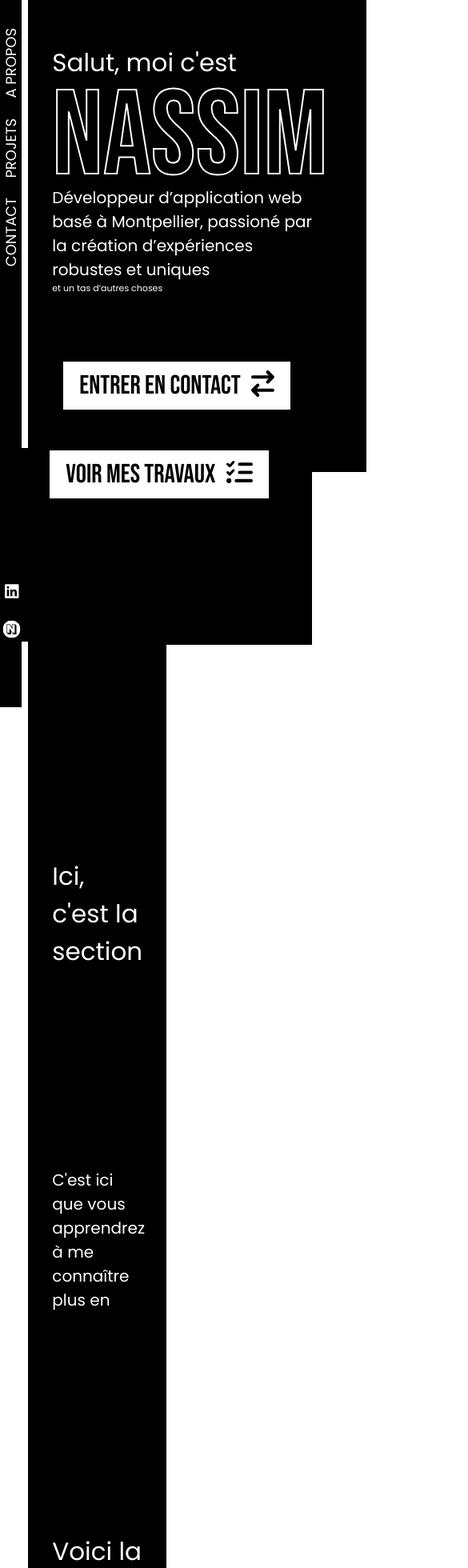
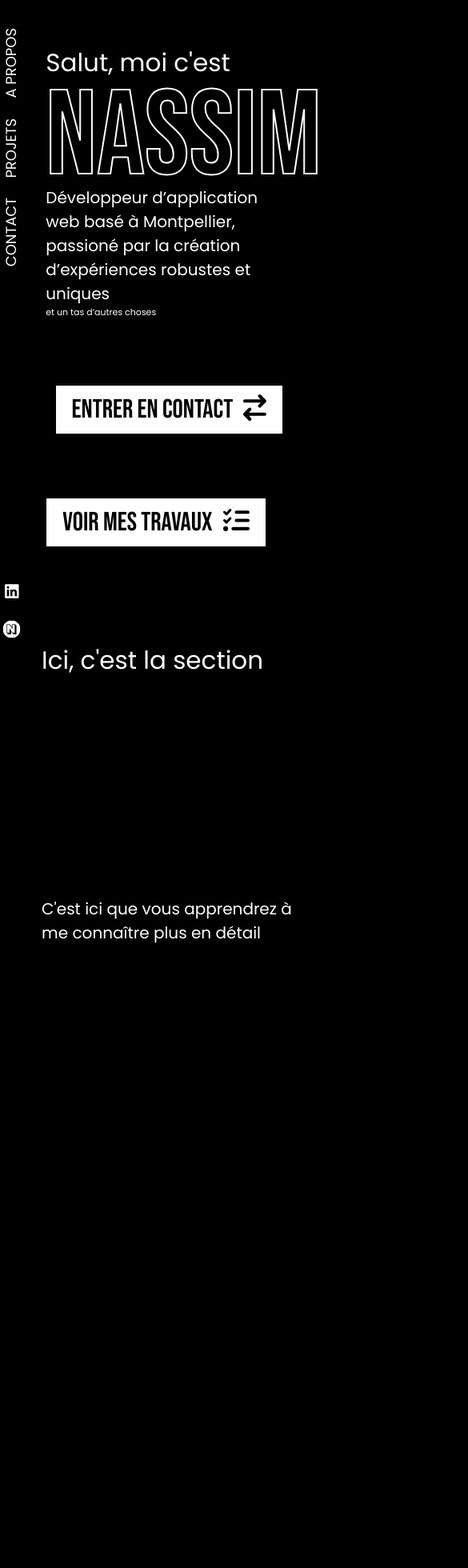
Before and after one commit to FHJ1969/portfolio-react, a React (Vite) app: page / in a window 390 px wide. Shown: the top 1960 px of the page at 80% size, 585 px wide, since content can reach past the window. Built offline with nearby package versions, Linux system fonts and the light colour scheme.

Commit message:
responsive mobile

```diff
--- a/src/components/About/about.scss
+++ b/src/components/About/about.scss
@@ -24,6 +24,9 @@
     transform: scale(0.97) !important;
     opacity: 0.8 !important;
   }
+  @media (max-width: 600px) {
+    border: 3px solid white;
+  }
 }
 
 p{
@@ -35,12 +38,20 @@ p{
   width: 100%;
   background-color: transparent;
   height: 100vh;
+  @media (max-width: 600px) {
+    flex-direction: column;
+    height: 160vh;
+    background-color: black;
+    width: 81%;
+  }
   .aboutContainer__CTA{
-    border-left: 8px solid white;
     margin-left: 7%;
-    padding: 270px 30px;
+    padding:  0 30px 270px 30px;
     width: 29%;
     background-color: black;
+    @media (max-width: 600px){
+      width: 100%;
+    }
     .aboutContainer__CTA--title1{
       display: inline-block;
       margin-bottom: -40px;
@@ -50,6 +61,7 @@ p{
       color: black;
       @media (max-width:1600px){
         font-size: 130px;
+        margin: 10px 0 -20px;
       }
     }
     .aboutContainer__CTA--title2{
@@ -103,6 +115,10 @@ p{
     width: 50%;
     height: 400px;
     font-family: "Poppins", sans-serif;
+    @media (max-width: 600px) {
+      width: 100%;
+      margin: -150px 0 0 15%;
+    }
 
     &--big {
       grid-column: 2 / 3;
@@ -141,6 +157,9 @@ p{
 
     &--card-icon {
       color: white;
+      @media (max-width: 600px) {
+        display: none;
+      }
     }
   }
 }
--- a/src/components/About/modal.scss
+++ b/src/components/About/modal.scss
@@ -16,9 +16,11 @@
   padding: 20px;
   border-radius: 10px;
   max-width: 80%;
-  width: 500px;
   position: relative;
   box-shadow: 0 5px 15px rgba(0, 0, 0, 0.3);
+  @media (max-width: 600px) {
+    max-width: 40%;
+  }
 }
 
 .modal-close {
--- a/src/components/Contact/contact.scss
+++ b/src/components/Contact/contact.scss
@@ -21,15 +21,21 @@ p {
   height: 100vh;
 
   @media (max-width:1600px) {
-    height: 160vh;
+    height: 130vh;
+  }
+  @media (max-width: 600px) {
+    flex-direction: column;
+    height: 90vh;
   }
 
   .contactContainer__CTA {
-    border-left: 8px solid white;
     margin-left: 7%;
     padding: 270px 30px;
     width: 29%;
     background-color: black;
+    @media (max-width: 600px) {
+      width: 80%;
+    }
 
     .contactContainer__CTA--title1 {
       display: inline-block;
@@ -67,6 +73,10 @@ p {
     margin: 150px auto;
     width: 400px;
     height: fit-content;
+    @media (max-width: 600px) {
+      width: 60%;
+      padding: -120px 0 0 40px;
+    }
 
     &--title {
       font-family: "Bebas Neue", sans-serif;
@@ -113,7 +123,6 @@ p {
       @include linkButton();
       background-color: #000;
       color: #fff;
-      border: none;
       border-radius: 5px;
       height: 59px;
       &:hover {
--- a/src/components/Landing/landing.scss
+++ b/src/components/Landing/landing.scss
@@ -25,14 +25,16 @@ p{
     height: 95vh;
   }
   .landingContainer__CTA{
-    border-left: 8px solid white;
     margin-left: 7%;
     padding: 250px 30px;
     width: 29%;
     background-color: black;
+    @media (max-width: 1600px) {
+      padding: 30px;
+    }
     @media (max-width: 600px){
       padding: 55px 30px;
-      width: 93%;
+      width: 79.5%;
     }
     .landingContainer__CTA--title1{
       display: inline-block;
@@ -87,11 +89,10 @@ p{
     flex-grow: 1;
     margin: 0;
     @media (max-width: 600px) {
-      margin-top: -30px;
       justify-content: center;
       align-items: center;
       background-color: black;
-      border-left: 8px solid white;
+      flex-grow: -1;
     }
     .landingContainer__works--link{
       @include linkButton();
--- a/src/components/Navbar/navbar.scss
+++ b/src/components/Navbar/navbar.scss
@@ -7,9 +7,13 @@
   background-color: black;
   color: white;
   padding: 20px 0;
+  border-right: 8px solid white;
   position: fixed;
   top: 0;
   left: 0;
+  @media (max-width: 600px) {
+    border-right: none;
+  }
 
   .Navbar__top,
   .Navbar__bottom {
--- a/src/components/Projects/projects.scss
+++ b/src/components/Projects/projects.scss
@@ -1,4 +1,5 @@
 @mixin linkButton(){
+  text-decoration: none;
   display: inline-block;
   cursor: pointer;
   font-size: 33px;
@@ -19,15 +20,22 @@ p{
   width: 100%;
   background-color: transparent;
   height: 100vh;
-  @media (max-width: 1600px) {
+  @media (max-width: 1800px) {
+    height: 280vh;
+  }
+  @media (max-width: 600px) {
     height: 250vh;
+    flex-direction: column;
   }
   .projectContainer__CTA{
-    border-left: 8px solid white;
     margin-left: 7%;
     padding: 270px 30px;
     width: 29%;
     background-color: black;
+    @media (max-width: 600px){
+      width: 80%;
+      padding : -100px 30px 270px 30px;
+    }
     .projectContainer__CTA--title1{
       display: inline-block;
       margin: 5px 0 -30px;
@@ -90,6 +98,9 @@ p{
   width: 45%;
   padding: 20px;
   margin: 110px 5% 0;
+  @media (max-width: 600px) {
+    width: 80%;
+  }
 }
 
 .projectCard {
@@ -104,6 +115,11 @@ p{
   color: white;
   cursor: pointer;
   transition: transform 0.2s;
+  @media (max-width: 600px) {
+    width: 100%;
+    border: 3px solid white;
+    padding-bottom: 10px;
+  }
 
   .projectCard__image {
     width: 100%;
--- a/src/index.scss
+++ b/src/index.scss
@@ -3,3 +3,8 @@
   padding: 0;
   scroll-behavior: smooth;
 }
+body {
+  @media (max-width: 600px) {
+    background-color: black;
+  }
+}
```
